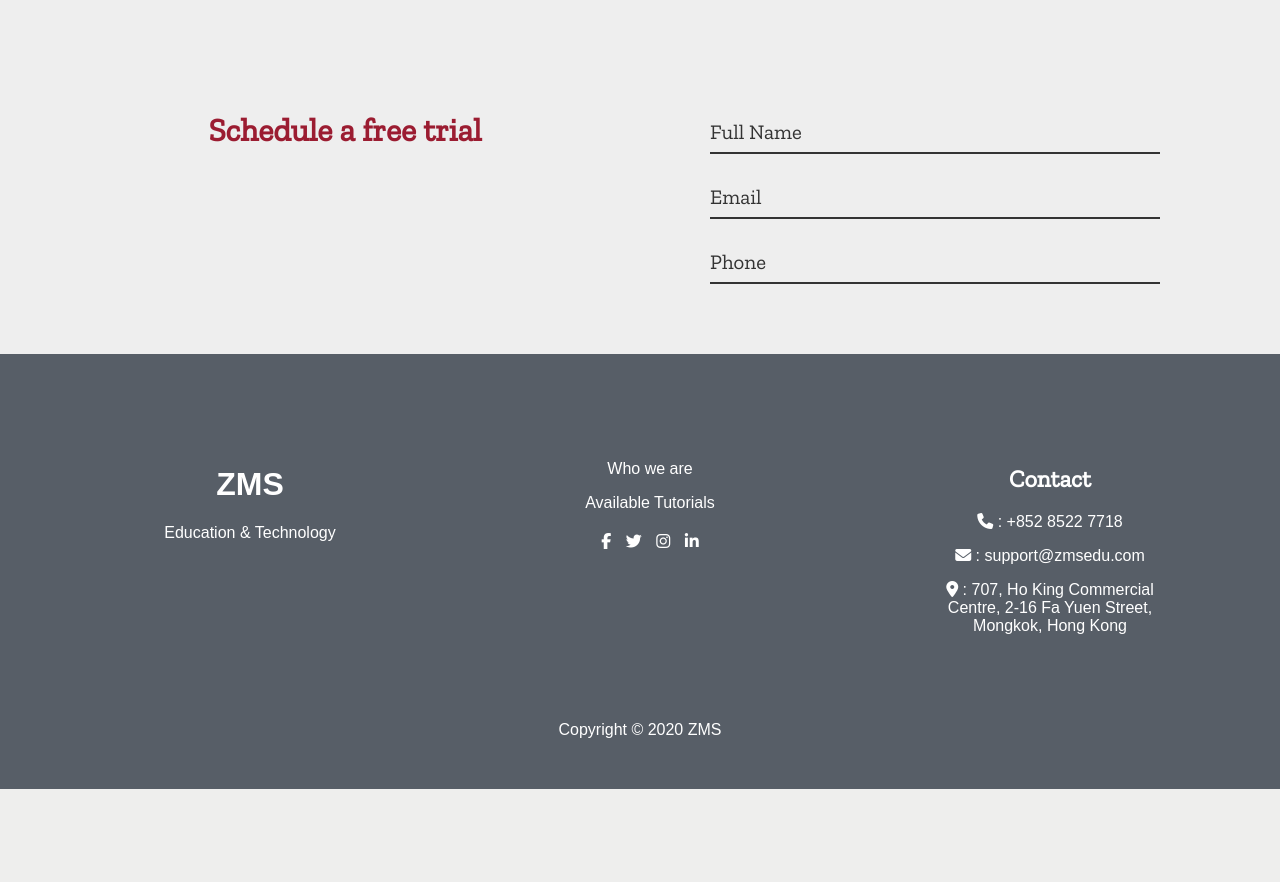
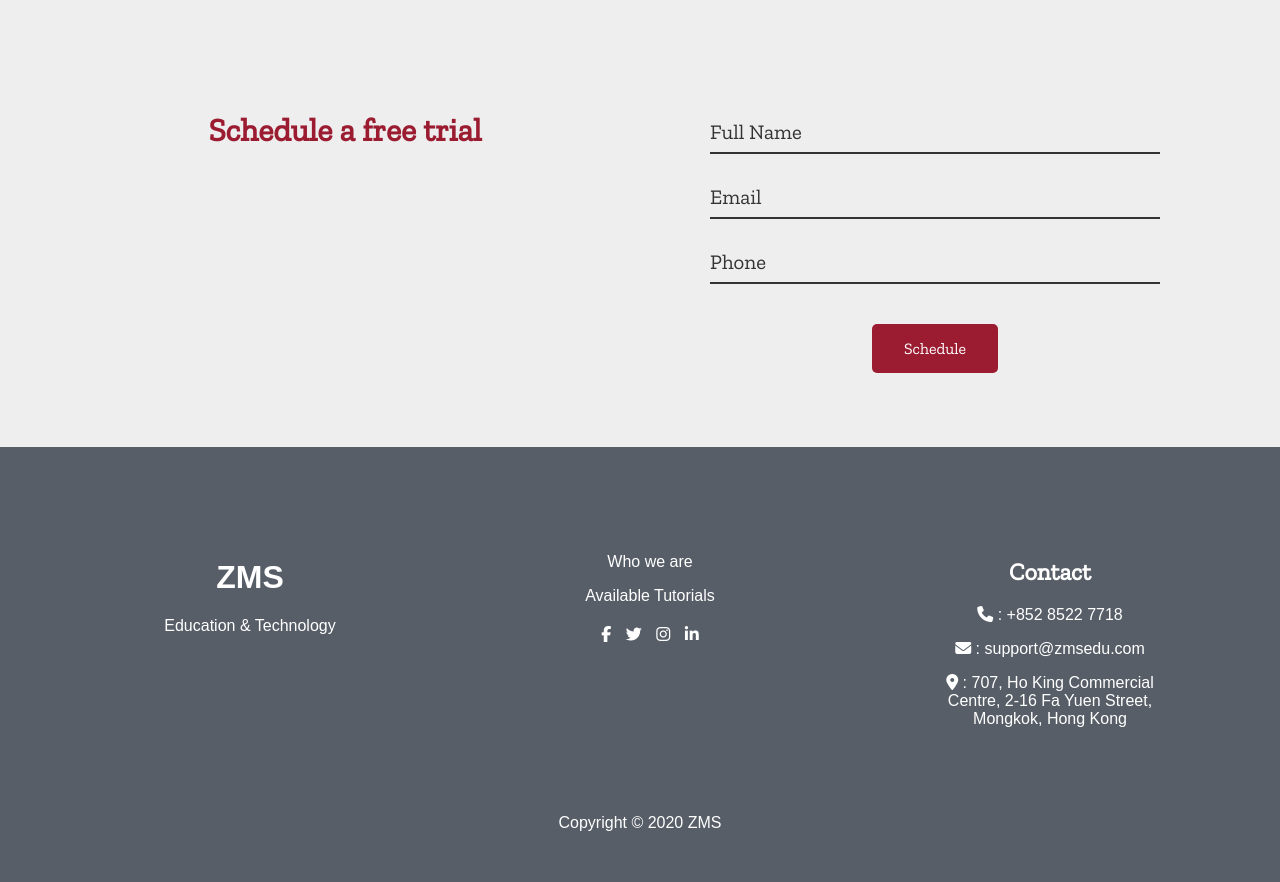
Before and after one commit to Pi-31415/EdTech, a PHP site: page / in a window 1280 px wide. Shown: the part 4096-4978 px from the top of the page. Before the commit the page ends 4885 px from the top, so only its background shows below. Run offline with PHP 8.4, Linux system fonts and the light colour scheme; some libraries are stand-ins or nearby versions; some web fonts are replaced.

Commit message:
schedule

```diff
--- a/css/style.css
+++ b/css/style.css
@@ -17,6 +17,23 @@ h1, h2, h3 {
 a:hover {
   text-decoration: underline;
   cursor: pointer;
+}
+
+.button {
+  background-color: #9b1c31;
+  border: none;
+  font-family: "Zilla Slab", sans-serif;
+  border-radius: 5px;
+  color: #ffffff;
+  padding: 15px 32px;
+  text-align: center;
+  text-decoration: none;
+  display: inline-block;
+  font-size: 16px;
+  margin: 4px 2px;
+  cursor: pointer;
+  -webkit-transition-duration: 0.4s;
+  transition-duration: 0.4s;
 }
 
 input {
@@ -199,7 +216,7 @@ input {
 }
 
 .component-loginbox {
-  background: linear-gradient(-90deg, #7d1d2d, #9b1c31, #7d1d2d);
+  background: #eeeeee;
   height: 100vh;
   width: 100vw;
   display: none;
@@ -207,7 +224,7 @@ input {
 }
 
 .component-loginbox a {
-  color: #ffffff;
+  color: #9b1c31;
 }
 
 .component-loginbox.active {
--- a/css/style.sass
+++ b/css/style.sass
@@ -28,6 +28,22 @@ h1, h2, h3
 a:hover
 	text-decoration: underline
 	cursor: pointer
+
+.button
+	background-color: $primary-color
+	border: none
+	font-family: $font-title
+	border-radius: 5px
+	color: $text-white
+	padding: 15px 32px
+	text-align: center
+	text-decoration: none
+	display: inline-block
+	font-size: 16px
+	margin: 4px 2px
+	cursor: pointer
+	-webkit-transition-duration: 0.4s
+	transition-duration: 0.4s
 
 //input formatting animation
 input
@@ -195,14 +211,14 @@ input
 
 //Style for login popup
 .component-loginbox
-	background: linear-gradient(-90deg,$primary-gradient,$primary-color,$primary-gradient)
+	background: $background-white
 	height:100vh
 	width:100vw
 	display: none
 	z-index: 2
 
 .component-loginbox a
-	color: $text-white
+	color: $primary-color
 
 .component-loginbox.active
 	display: block
--- a/index.html
+++ b/index.html
@@ -204,6 +204,8 @@
 						<input type="tel" class="form__field" placeholder="Phone" name="phone" id='phone' required />
 						<label for="phone" class="form__label">Phone</label>
 					</div>
+					<br><br>
+					<button class="button">Schedule</button>
 				</div>
 			</div>
 			<div class='splitter'></div>
```
Also changed, not shown: 1 other file.
